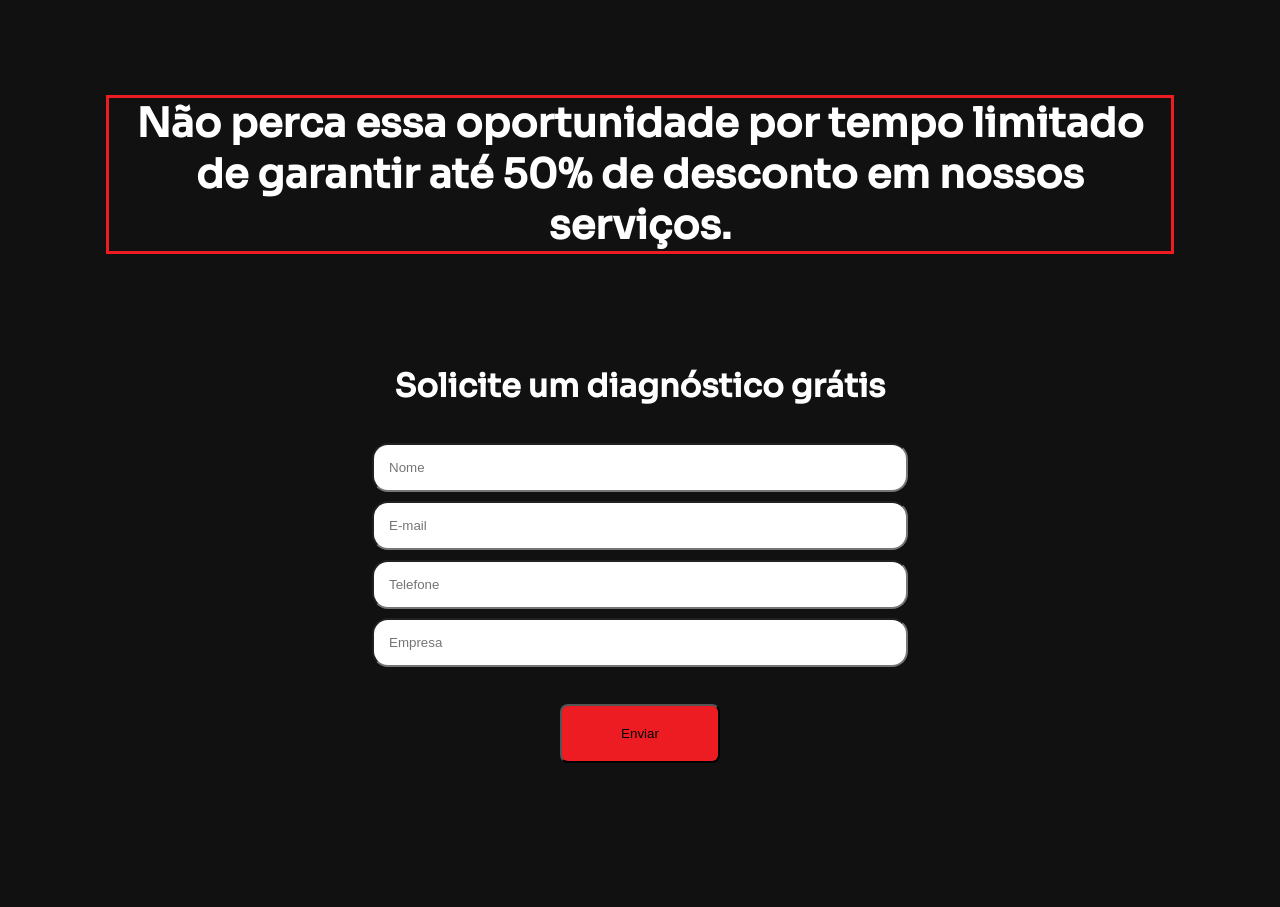
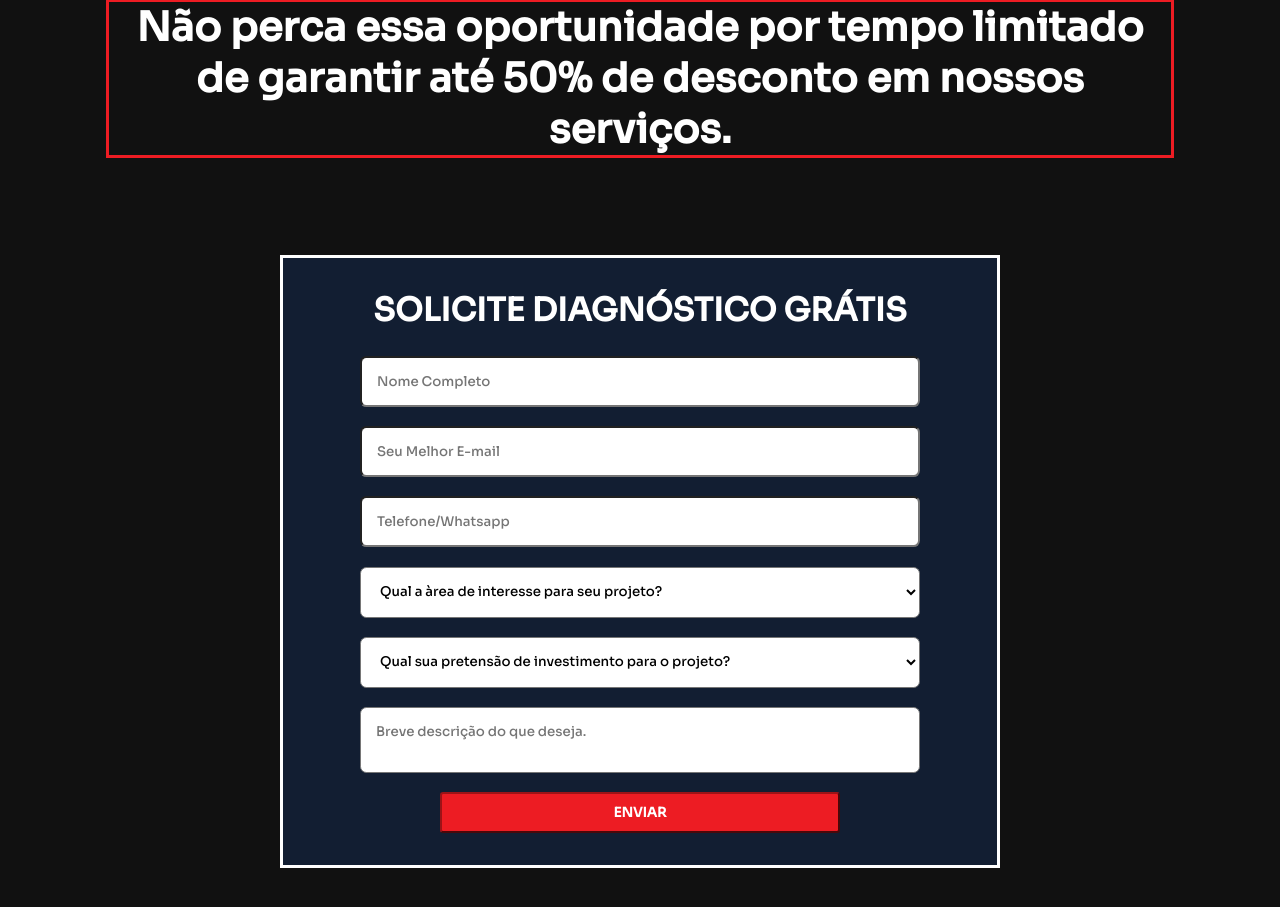
Before and after one commit to RyanLuigy/Capacitacao2, a plain HTML site: page index.html in a window 1280 px wide. Shown: the part 757-1664 px from the top of the page. Before the commit the page ends 1624 px from the top, so only its background shows below. Drawn offline with Linux system fonts and the light colour scheme.

Commit message:
Atualização 1

```diff
--- a/dadosColetados.js
+++ b/dadosColetados.js
@@ -1,23 +1,20 @@
-const dados = [
-    { nome: "Matheus", telefone: "91234-5678", email: "email@gmail.com", empresa:"Ford"},
-    { nome: "João", telefone: "91234-5678", email: "email@gmail.com", empresa:"McDonalds"},
-    { nome: "Mariana", telefone: "91234-5678", email: "email@gmail.com", empresa:"Subway" },
-    { nome: "Pedro", telefone: "91234-5678", email: "email@gmail.com", empresa:"Samsung"},
-    { nome: "Érica", telefone: "91234-5678", email: "email@gmail.com", empresa:"Apple" },
-  ];
+//const form = document.querySelector("#formulario")
+const inputNome = document.querySelector("#nome");
+const inputEmail = document.querySelector("#email");
+const inputTelefone = document.querySelector("#telefone");
+const inputInteresse = document.querySelector("#interesse");
+const inputInvestimento = document.querySelector("#investimento");
+const inputDescricao = document.querySelector("#descricao");
 
-  // 1 - filter: Cria um novo array com os elementos que passaram no teste provido por uma função.
-  const apple = dados.filter((user)=>(user.empresa) == "Apple");
+function Enviar(){
+  var nomeValue = document.getElementById('nome').value;
+var emailValue = document.getElementById('email').value;
+var telefoneValue = document.getElementById('telefone').value;
 
-  console.log(apple);
-
-  // 2 - map: permite a você iterar sobre o array e modificar seus elementos usando uma função de callback.
-  // A função de callback será executada em cada um dos elementos do array.
-
-  dados.map((user) => (user.projetoDesejado = "Site"));
-
-  console.log(dados);
-
-  // 3 - destructing
-const dadosLocal = {...dados[1], local: "Salvador"};
-console.log(dadosLocal)
+var formValue = {
+  name: nomeValue,
+  email: emailValue,
+  telefone:telefoneValue
+}
+console.log(formValue);
+}
--- a/index.html
+++ b/index.html
@@ -6,6 +6,7 @@
     <title>Best November - CIMATEC Jr</title>
     <link rel="stylesheet" href="style.css">
     <script src="script.js" defer></script>
+    <script src="dadosColetados.js"></script>
     <link rel="shortcut icon" href="/assets/icontecjr.png">
     <img src="/assets/logo tecjr.png" alt="">
 </head>
@@ -40,18 +41,37 @@
         <h2>Não perca essa oportunidade por tempo limitado de garantir até 50% de desconto em nossos serviços.
         </h2>
     </div>
-    <h3>Solicite um diagnóstico grátis</h3>
     <div class="batata">
+        <h3>SOLICITE DIAGNÓSTICO GRÁTIS</h3>
         <form id="formulario">
-            <input type="text" id="nome" placeholder="Nome">
+            <input type="text" id="nome" placeholder="Nome Completo">
 
-            <input type="text" id="email" placeholder="E-mail">
+            <input type="text" id="email" placeholder="Seu Melhor E-mail">
 
-            <input type="text" id="telefone" placeholder="Telefone">
+            <input type="text" id="telefone" placeholder="Telefone/Whatsapp">
 
-            <input type="text" id="empresa" placeholder="Empresa">
+            <select id="interesse">
+                <option value=""><strong>Qual a àrea de interesse para seu projeto?</strong></option>
+                <option value="construcao">Construção Civil, Energia e Segurança</option>
+                <option value="gestao">Gestão e Desenvolvimento de Negócios</option>
+                <option value="quimica">Química, Ambiental e Alimentos</option>
+                <option value="tecnologia">Tecnologia e Automação</option>
+                <option value="projetos">Projetos Mecânicos</option>
+                <option value="sustentavel">Cimatec Sustentável</option>
+            </select>
+            <select id="investimento">
+                <option value=""><strong>Qual sua pretensão de investimento para o projeto?</strong></option>
+                <option value="1">De R$ 0 até R$ 1.000</option>
+                <option value="2">De R$ 1.001 até R$ 3.000</option>
+                <option value="3">De R$ 3.001 até R$ 5.000</option>
+                <option value="4">De R$ 5.001 até R$ 10.000</option>
+                <option value="5">Acima de R$ 10.000</option>
+            </select>
 
-            <button type="submit">Enviar</button>
+            <textarea name="descricao" placeholder="Breve descrição do que deseja." id="descricao"></textarea>
+
+
+            <button onclick="Enviar()" type="submit">ENVIAR</button>
         </form>
     </div>
 </section>
--- a/script.js
+++ b/script.js
@@ -3,7 +3,7 @@ const horasEl = document.getElementById("horas");
 const minutosEl = document.getElementById("minutos");
 const secondsEl = document.getElementById("segundos");
 
-const limite = "31 Nov 2023";
+const limite = "31 Dec 2023";
 
 function countdown() {
 
@@ -17,7 +17,7 @@ function countdown() {
     const minutes = Math.floor(totalSeconds / 60) % 60;
     const seconds = Math.floor(totalSeconds) % 60;
 
-    diasEl.innerHTML = days;
+    diasEl.innerHTML = formatTime(days);
     horasEl.innerHTML = formatTime(hours);
     minutosEl.innerHTML = formatTime(minutes);
     secondsEl.innerHTML = formatTime(seconds);
--- a/style.css
+++ b/style.css
@@ -4,6 +4,7 @@
 *{
     box-sizing: border-box;
     background-color: #111111;
+    font-family: 'Sora';
 }
 
 body{
@@ -121,30 +122,58 @@ h3{
     justify-content: center;
     color: white;
     font-size: 200%;
-    margin-top: 7rem;
+    background-color: #121e32;
+    margin-bottom: 1rem;
+    margin-top: 2rem;
 }
-input{
-    width: 50%;
+input,select,option,textarea{
+    width: 70vh;
     display: flex;
     justify-content: center;
     padding: 15px;
     flex-direction: column;
     background-color: white;
-    border-radius: 1rem;
-    margin: 0.3rem;
+    border-radius: 0.4rem;
+    margin: 0.6rem;
+    resize: none;
+
 }
 
 button{
-    width: 15%;
-    margin-top: 2rem;
+    width: 50vh;
+    font-weight: bold;
+    margin-top: 0.6rem;
     background-color: #ed1c23;
-    border-radius: 0.5rem;
-    padding: 20px;
+    border-radius: 0.2rem;
+    border-color: #9d1317;
+    padding: 10px;
+    margin-bottom: 2rem;
+    color: #FFF;
+    cursor: pointer;
 }
 
+
 form{
+    justify-content: center;
+    display: flex;
+    flex-direction: column;
+    align-items: center;
+    background-color: #121e32;
+}
+
+.batata{
+    border : 3px solid #FFF;
+    background-color: #121e32;
+    margin-top: 6rem;
+    display: flex;
+    justify-content: center;
+    flex-direction: column;
+    width: 90vh;
+    align-items: center;
+}
+.arroz{
+display: flex;
 justify-content: center;
-display: flex;
-flex-direction: column;
 align-items: center;
+
 }
```
